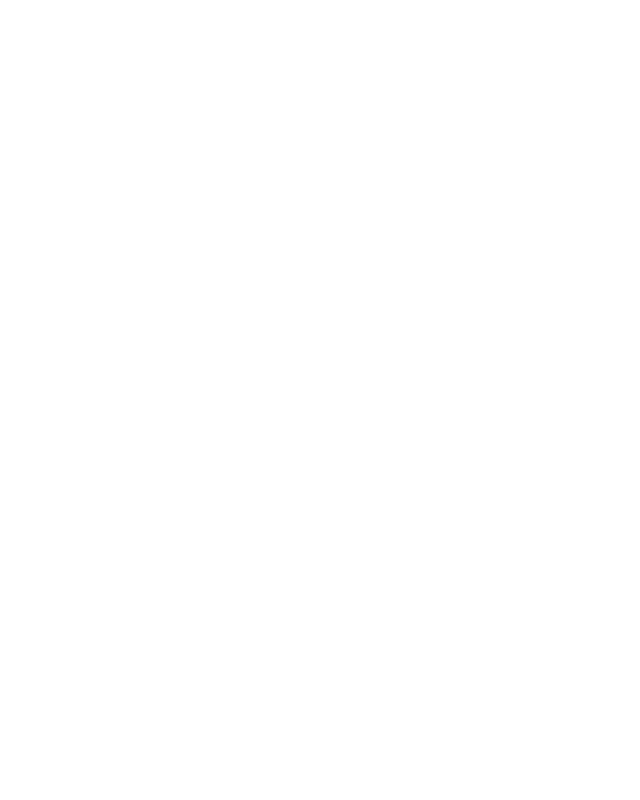
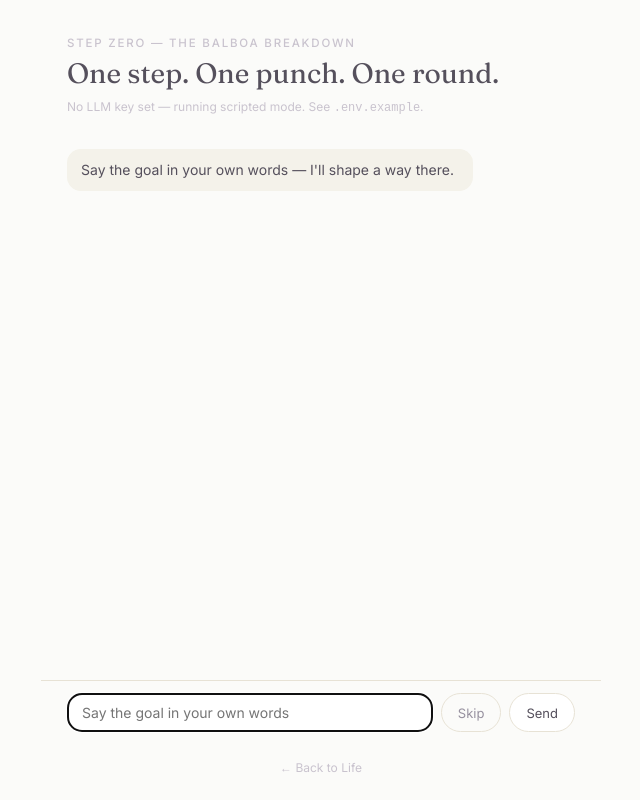
Before and after one commit to itsmunishbhardwaj/becoming, a React (Vite) app: page /onboard in a window 1280 px wide. Before the commit this address had no page. Shown: the whole page, without its empty margins (319-959 px from the left). Built offline with nearby package versions, Linux system fonts and the light colour scheme; no server answers.

Commit message:
feat: /onboard screen — the Balboa Breakdown ritual
Chat-style walk through the 8 turns; sticky input + Skip.
LocalStorage draft persistence; on confirm, writes a goal .md
to the vault via store.saveGoal and returns to Home.

```diff
--- a/src/App.jsx
+++ b/src/App.jsx
@@ -1,6 +1,7 @@
 import { BrowserRouter, Routes, Route } from "react-router-dom";
 import Home from "./screens/Home.jsx";
 import Year from "./screens/Year.jsx";
+import Onboard from "./screens/Onboard.jsx";
 
 export default function App() {
   return (
@@ -8,6 +9,7 @@
       <Routes>
         <Route path="/" element={<Home />} />
         <Route path="/year" element={<Year />} />
+        <Route path="/onboard" element={<Onboard />} />
       </Routes>
     </BrowserRouter>
   );
--- /dev/null
+++ b/src/screens/Onboard.jsx
@@ -0,0 +1,237 @@
+import { useEffect, useRef, useState } from "react";
+import { useNavigate, Link } from "react-router-dom";
+import { PAPER, FONT, TYPE, RADIUS, SPACE } from "../tokens.js";
+import {
+  initialState, applyInput, nextTurn, finalize, validate,
+} from "../onboard/turns.js";
+import { runTurn, scriptedTurn } from "../onboard/prompting.js";
+import { chat, isConfigured } from "../lib/llm.js";
+import { saveGoal } from "../data/store.js";
+
+const DRAFT_KEY = "becoming.onboard.draft";
+
+function loadDraft() {
+  try {
+    const raw = localStorage.getItem(DRAFT_KEY);
+    if (!raw) return null;
+    const parsed = JSON.parse(raw);
+    if (!parsed || !parsed.state || !Array.isArray(parsed.transcript)) return null;
+    return parsed;
+  } catch { return null; }
+}
+function saveDraft(state, transcript) {
+  try { localStorage.setItem(DRAFT_KEY, JSON.stringify({ state, transcript })); } catch {}
+}
+function clearDraft() {
+  try { localStorage.removeItem(DRAFT_KEY); } catch {}
+}
+
+const PROMPTS = {
+  ambition: "Say the goal in your own words — I'll shape a way there.",
+  type: "Is this a wake-time goal or a cadence goal?",
+  baseline: (a) => a.type === "cadence" ? "How often, roughly, right now?" : "What time do you actually wake up now?",
+  target: (a) => a.type === "cadence" ? "Where do you want to land — every how many days?" : "What time do you want to wake up?",
+  endDate: "By when feels doable?",
+  roundsPreview: "Here are the proposed rounds — accept, or ask to soften?",
+  indicators: "Draft indicators drawn — accept, or edit?",
+  confirm: "Ready to lock this in?",
+};
+
+function promptFor(turnId, answers) {
+  const p = PROMPTS[turnId];
+  return typeof p === "function" ? p(answers) : p;
+}
+
+const PLACEHOLDER = {
+  ambition: "Say the goal in your own words",
+  type: "wake or cadence",
+  baseline: "e.g. 08:30 or every day",
+  target: "e.g. 06:00 or every 7 days",
+  endDate: "e.g. 2026-12-31 or 'end of year'",
+  roundsPreview: "ok",
+  indicators: "ok",
+  confirm: "yes",
+};
+
+export default function Onboard() {
+  const nav = useNavigate();
+  const [state, setState] = useState(null);
+  const [transcript, setTranscript] = useState([]);
+  const [text, setText] = useState("");
+  const [error, setError] = useState(null);
+  const [llmOn, setLlmOn] = useState(false);
+  const scrollRef = useRef(null);
+
+  useEffect(() => {
+    const draft = loadDraft();
+    if (draft) {
+      setState(draft.state);
+      setTranscript(draft.transcript);
+    } else {
+      const s = initialState();
+      setState(s);
+      setTranscript([{ role: "assistant", text: promptFor("ambition", s.answers) }]);
+    }
+    isConfigured().then(setLlmOn).catch(() => setLlmOn(false));
+  }, []);
+
+  useEffect(() => {
+    if (scrollRef.current) scrollRef.current.scrollTop = scrollRef.current.scrollHeight;
+  }, [transcript]);
+
+  if (!state) return <div style={pageStyle}><p style={{ color: PAPER.faint }}>Loading…</p></div>;
+
+  const turn = nextTurn(state);
+
+  async function processExtracted(userText, extractedValue, assistant) {
+    const v = validate(turn.id, extractedValue);
+    if (!v.ok) { setError(v.error); return; }
+    let nextState;
+    try { nextState = applyInput(state, turn.id, extractedValue); }
+    catch (e) { setError(e.message); return; }
+
+    const nextTranscript = [
+      ...transcript,
+      { role: "user", text: userText || "(skipped)" },
+      { role: "assistant", text: assistant },
+    ];
+    setState(nextState);
+    setTranscript(nextTranscript);
+    setText("");
+    setError(null);
+    saveDraft(nextState, nextTranscript);
+
+    const after = nextTurn(nextState);
+    if (after.done) {
+      const goal = finalize(nextState);
+      await saveGoal(goal);
+      clearDraft();
+      nav("/");
+      return;
+    }
+    setTranscript((t) => [...t, { role: "assistant", text: promptFor(after.id, nextState.answers) }]);
+  }
+
+  async function submit(userText) {
+    setError(null);
+    if (turn.done) return;
+    const { extractedValue, assistant } = await runTurn({
+      state, turnId: turn.id, userText, llmChat: llmOn ? chat : undefined,
+    });
+    if (extractedValue === undefined) {
+      setError(assistant);
+      return;
+    }
+    await processExtracted(userText, extractedValue, assistant);
+  }
+
+  async function onSkip() {
+    setError(null);
+    if (turn.done) return;
+    // Provide sensible defaults for turns that can't auto-extract from empty text.
+    const skipDefaults = {
+      ambition: "unnamed goal",
+      baseline: state.answers.type === "cadence" ? "every 3 days" : "08:00",
+      target: state.answers.type === "cadence" ? "every 7 days" : "06:30",
+      endDate: "end of year",
+    };
+    const fallback = skipDefaults[turn.id] ?? "";
+    const scripted = scriptedTurn({ state, turnId: turn.id, userText: fallback });
+    if (scripted.extractedValue === undefined) {
+      setError("Nothing to skip — say something first.");
+      return;
+    }
+    await processExtracted("", scripted.extractedValue, scripted.assistant);
+  }
+
+  function onSend() { submit(text); }
+
+  return (
+    <div style={pageStyle}>
+      <div style={{ maxWidth: 560, margin: "0 auto", display: "flex", flexDirection: "column", minHeight: "100vh" }}>
+        <header style={{ padding: "36px 26px 12px" }}>
+          <div style={kickerStyle}>STEP ZERO — THE BALBOA BREAKDOWN</div>
+          <h1 style={h1Style}>One step. One punch. One round.</h1>
+          {!llmOn && (
+            <p style={{ color: PAPER.faint, fontSize: 12, marginTop: 8 }}>
+              No LLM key set — running scripted mode. See <code>.env.example</code>.
+            </p>
+          )}
+        </header>
+
+        <div ref={scrollRef} style={{ flex: 1, padding: "0 26px 24px", overflowY: "auto" }}>
+          {transcript.map((m, i) => (
+            <div key={i} style={m.role === "user" ? userBubble : assistantBubble}>
+              {m.text}
+            </div>
+          ))}
+          {error && <div style={{ color: PAPER.whisper, fontSize: 12, marginTop: 8 }}>{error}</div>}
+        </div>
+
+        <div style={inputBarStyle}>
+          <input
+            value={text}
+            onChange={(e) => setText(e.target.value)}
+            placeholder={PLACEHOLDER[turn.done ? "confirm" : turn.id]}
+            onKeyDown={(e) => { if (e.key === "Enter") onSend(); }}
+            style={inputStyle}
+            autoFocus
+          />
+          <button onClick={onSkip} style={secondaryPill}>Skip</button>
+          <button onClick={onSend} style={primaryPill}>Send</button>
+        </div>
+
+        <footer style={{ padding: "12px 26px 24px", textAlign: "center" }}>
+          <Link to="/" style={{ color: PAPER.faint, fontSize: 12, textDecoration: "none" }}>← Back to Life</Link>
+        </footer>
+      </div>
+    </div>
+  );
+}
+
+const pageStyle = {
+  minHeight: "100vh",
+  background: PAPER.bg,
+  color: PAPER.ink,
+  fontFamily: FONT.sans,
+};
+const kickerStyle = {
+  fontSize: 11.5, letterSpacing: "1.8px", textTransform: "uppercase",
+  color: PAPER.faint, fontWeight: 500,
+};
+const h1Style = {
+  fontFamily: FONT.serif, fontWeight: 400, fontSize: TYPE.h1,
+  lineHeight: 1.25, margin: "6px 0 0", color: PAPER.ink,
+};
+const bubbleBase = {
+  padding: "10px 14px", borderRadius: 14, marginTop: 10,
+  fontSize: 14, lineHeight: 1.55, maxWidth: "80%",
+};
+const assistantBubble = {
+  ...bubbleBase,
+  background: PAPER.panel, color: PAPER.ink, alignSelf: "flex-start",
+};
+const userBubble = {
+  ...bubbleBase,
+  background: PAPER.card, border: `1px solid ${PAPER.line}`,
+  color: PAPER.ink, marginLeft: "auto",
+};
+const inputBarStyle = {
+  display: "flex", gap: 8, padding: "12px 26px",
+  borderTop: `1px solid ${PAPER.line}`, background: PAPER.bg,
+};
+const inputStyle = {
+  flex: 1, padding: "10px 14px", borderRadius: 14,
+  border: `1px solid ${PAPER.line}`, background: PAPER.card,
+  fontSize: 14, fontFamily: FONT.sans, color: PAPER.ink,
+};
+const primaryPill = {
+  padding: "10px 16px", borderRadius: RADIUS.pill,
+  border: `1px solid ${PAPER.line}`, background: PAPER.card,
+  fontSize: 13, fontFamily: FONT.sans, color: PAPER.ink, cursor: "pointer",
+};
+const secondaryPill = {
+  padding: "10px 16px", borderRadius: RADIUS.pill,
+  border: `1px solid ${PAPER.line}`, background: "transparent",
+  fontSize: 13, fontFamily: FONT.sans, color: PAPER.dim, cursor: "pointer",
+};
```
Also changed, not shown: 1 other file (tests, documents, lock files or other folders).
